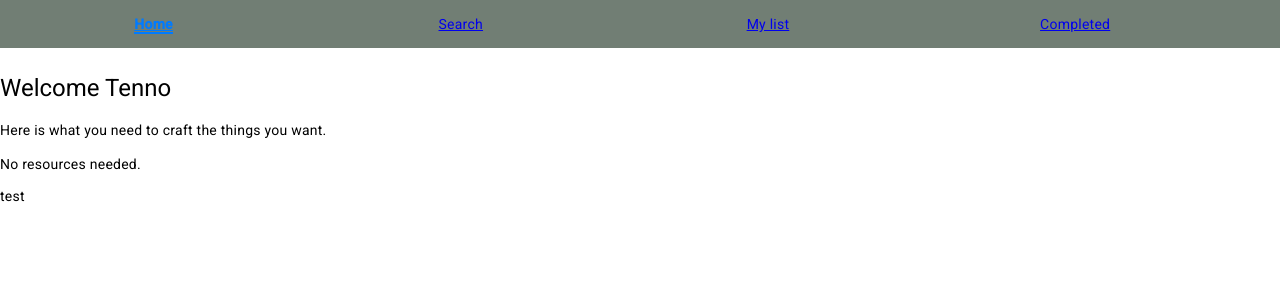
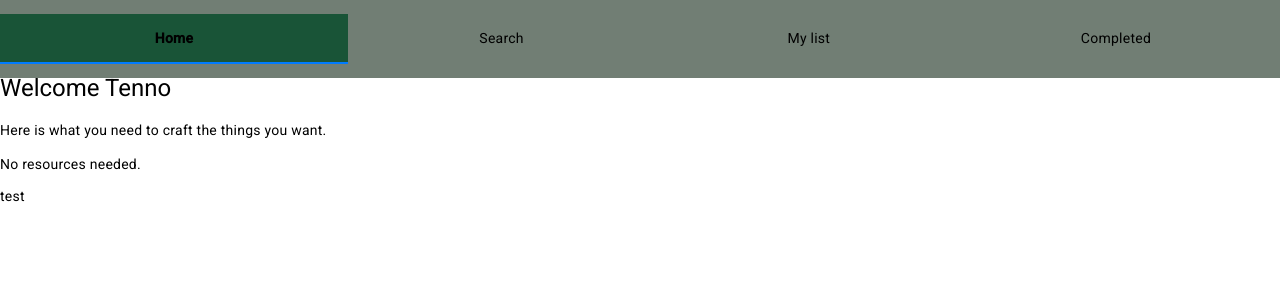
Before and after one commit to YerayMG93/testidxforwarframe, an Angular app: page / in a window 1280 px wide. Shown: the top 300 px of the page. Built offline with nearby package versions, Linux system fonts and the light colour scheme.

Commit message:
header decoration

```diff
--- a/src/app/pages/header/header.component.css
+++ b/src/app/pages/header/header.component.css
@@ -16,8 +16,15 @@ li {
     margin: 0em;
     text-align: center;
 }
+a{
+    text-decoration: none;
+    color: #000000;
+}
 .active-link {
     font-weight: bold;
+    background-color: rgb(25, 84, 55);
     color: #007bff;
     border-bottom: 2px solid #007bff;
+    width:25%;
+    padding: 1em;
   }
--- a/src/app/pages/header/header.component.html
+++ b/src/app/pages/header/header.component.html
@@ -1,6 +1,6 @@
 <ul class="header">
-  <li><a [routerLink]="['/']" routerLinkActive="active-link" [routerLinkActiveOptions]="{ exact: true }">Home</a></li>
-  <li><a [routerLink]="['/list']" routerLinkActive="active-link" >Search</a></li>
-  <li><a [routerLink]="['/mylist']" routerLinkActive="active-link" >My list</a></li>
-  <li><a [routerLink]="['/completedlist']" routerLinkActive="active-link" >Completed</a></li>
+  <li routerLinkActive="active-link" [routerLinkActiveOptions]="{ exact: true }"><a [routerLink]="['/']">Home</a></li>
+  <li routerLinkActive="active-link" ><a [routerLink]="['/list']" >Search</a></li>
+  <li routerLinkActive="active-link" ><a [routerLink]="['/mylist']" >My list</a></li>
+  <li routerLinkActive="active-link" ><a [routerLink]="['/completedlist']" >Completed</a></li>
 </ul>
```
